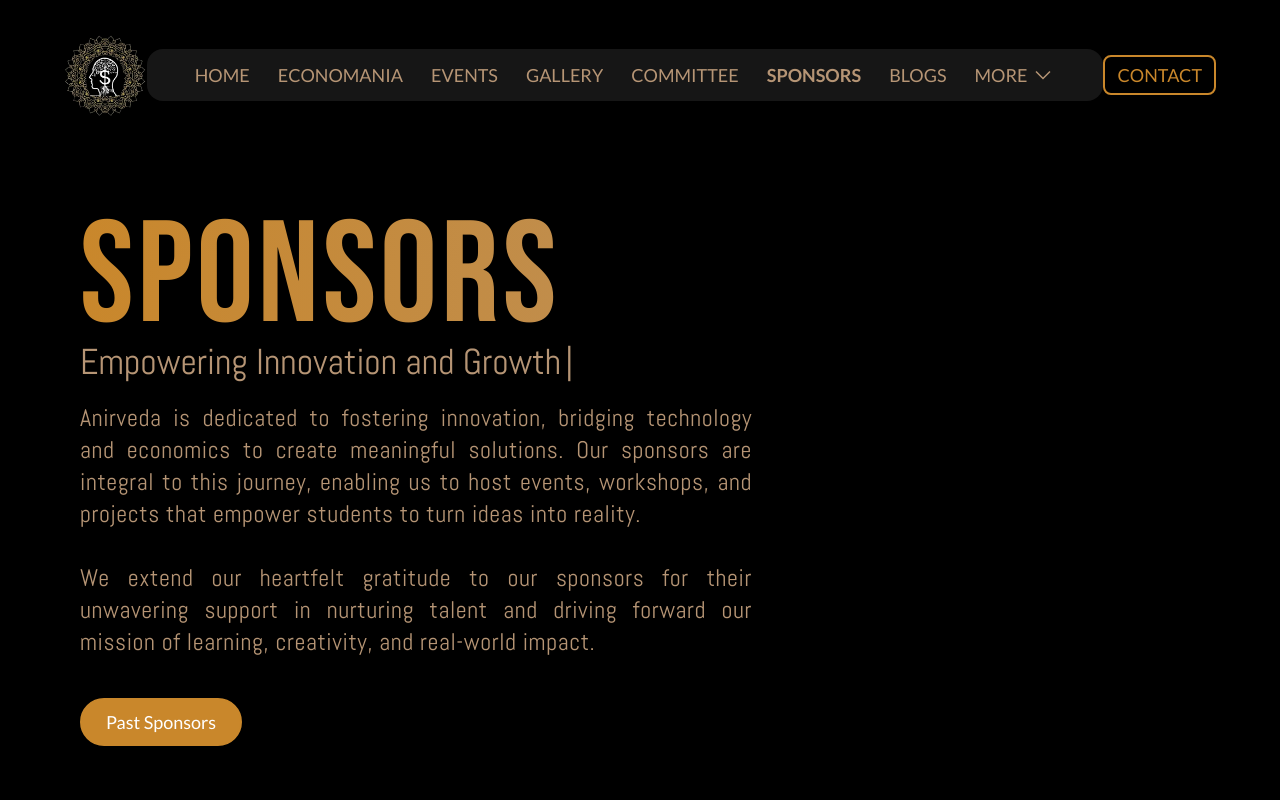
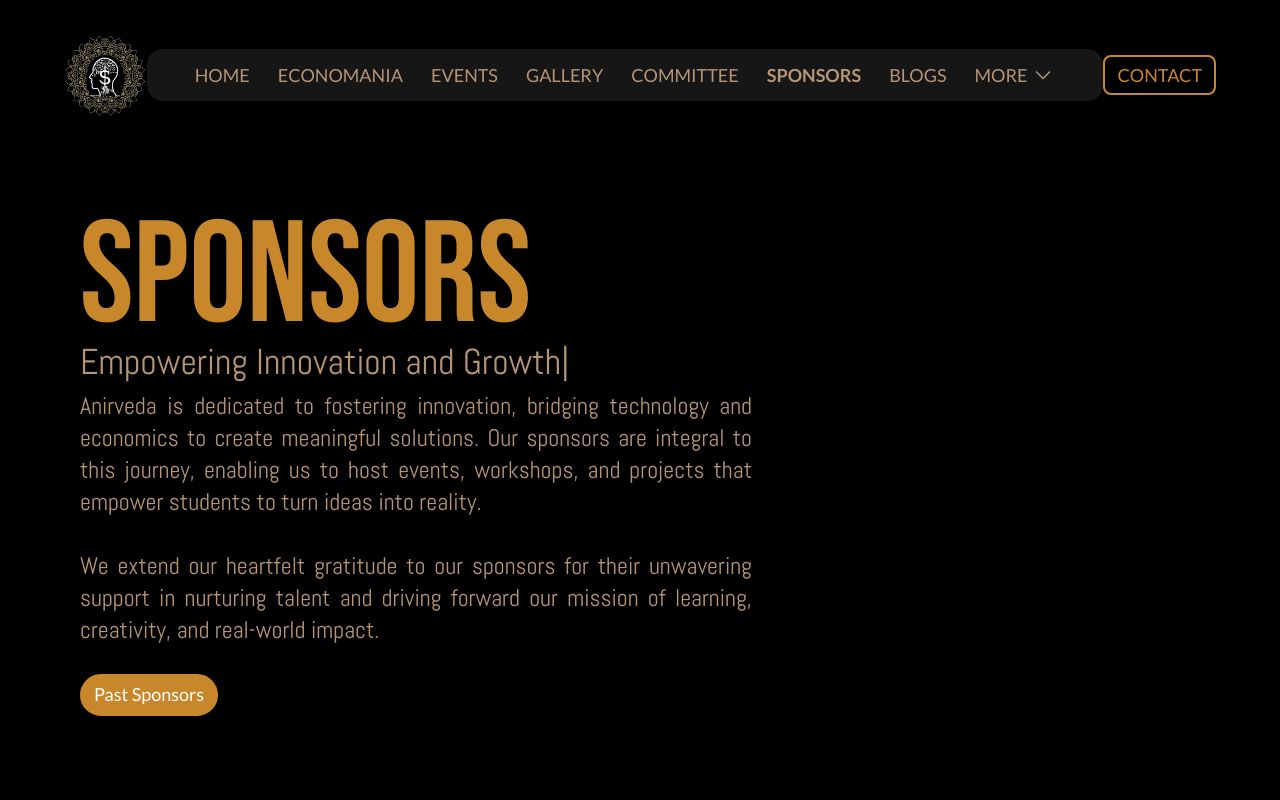
Before and after one commit to Rahil-24bcp143/Anirveda-Website, a React (Vite) app: page /sponsors in a window 1280 px wide. Shown: the top 800 px of the page. Built offline with nearby package versions, Linux system fonts and the light colour scheme.

Commit message:
Added the TypingText animation to home page

```diff
--- a/src/Pages/Blogs.jsx
+++ b/src/Pages/Blogs.jsx
@@ -3,6 +3,7 @@ import Navbar from "../components/Navbar";
 import ContactUs from "../components/ContactUs";
 import BlogCard from "../components/Blogs/BlogCard";
 import blogData from "../data/blogs";
+import TypingText from "../components/Animation/TypingText";
 
 const Blogs = () => {
   return (
@@ -17,7 +18,12 @@ const Blogs = () => {
         <div className="container mx-auto text-center">
           <h1 className="text-5xl font-Yeseva text-primary mb-4">Our Blogs</h1>
           <p className="text-secondary text-lg max-w-2xl mx-auto">
-            Explore insights, tips, and stories curated just for you.
+            <TypingText
+            text="Explore insights, tips, and stories curated just for you."
+            delay="1200"
+            typingSpeed="20"
+
+            />
           </p>
         </div>
       </div>
--- /dev/null
+++ b/src/components/Animation/TypingText.jsx
@@ -0,0 +1,85 @@
+import React, { useState, useEffect } from "react";
+
+const TypingText = ({
+  text = "Empowering Innovation and Growth",
+  className = "",
+  typingSpeed="120",
+  delay="800"
+}) => {
+  const [displayedText, setDisplayedText] = useState("");
+  const [isDeleting, setIsDeleting]   = useState(false);
+  const [charIndex, setCharIndex]     = useState(0);
+  const [isCursorBlinking, setCursor] = useState(true);
+
+
+  const typeSpeed         = typingSpeed;   // ms per character when typing
+  const deletingSpeed       = 60;    // ms per character when deleting
+  const initialPause        = 1000;  // wait before blink at end of typing
+  const blinkDuration       = 600;   // full blink cycle (on+off)
+  const numberOfBlinks      = 2;     // how many on/off cycles
+  const delayBeforeDeleting = delay;   // wait after blinking before deleting
+  const pauseAfterDeleting  = 900;   // wait after fully deleted before re‑typing
+
+  useEffect(() => {
+    let timer;
+    let blinkTimer;
+
+    const runAnimation = () => {
+      if (!isDeleting) {
+
+        if (charIndex < text.length) {
+          timer = setTimeout(() => {
+            setDisplayedText(text.slice(0, charIndex + 1));
+            setCharIndex(idx => idx + 1);
+          }, typingSpeed);
+        } else {
+
+          let blinkCount = 0;
+          setCursor(true);
+
+          blinkTimer = setInterval(() => {
+            if (blinkCount < numberOfBlinks * 2) {
+              setCursor(prev => !prev);
+              blinkCount++;
+            } else {
+              clearInterval(blinkTimer);
+              setCursor(false);
+              timer = setTimeout(() => setIsDeleting(true), delayBeforeDeleting);
+            }
+          }, blinkDuration / 2);
+        }
+      } else {
+        // — DELETING PHASE —
+        if (charIndex > 0) {
+          timer = setTimeout(() => {
+            setDisplayedText(text.slice(0, charIndex - 1));
+            setCharIndex(idx => idx - 1);
+          }, deletingSpeed);
+        } else {
+          // fully deleted → reset for next loop
+          timer = setTimeout(() => {
+            setIsDeleting(false);
+            setCharIndex(0);
+            setCursor(true);
+          }, pauseAfterDeleting);
+        }
+      }
+    };
+
+    runAnimation();
+
+    return () => {
+      clearTimeout(timer);
+      clearInterval(blinkTimer);
+    };
+  }, [charIndex, isDeleting, text]);
+
+  return (
+    <span className={className}>
+      {displayedText}
+      <span className={isCursorBlinking ? "inline" : "invisible"}>|</span>
+    </span>
+  );
+};
+
+export default TypingText;
--- a/src/components/Home/Main.jsx
+++ b/src/components/Home/Main.jsx
@@ -1,6 +1,7 @@
 import React, { useState } from "react";
 import { Link } from "react-router-dom";
 // import Popup from "../Popup.jsx";
+import TypingText from "../Animation/TypingText";
 
 export default function Main() {
   const [showPopup, setShowPopup] = useState(false); // State to toggle popup visibility
@@ -19,10 +20,13 @@ export default function Main() {
           anirveda
         </h1>
         <h2 className="-mt-2 font-Abel text-4xl text-secondary btwnMdAndLg:text-3xl xl:text-4xl">
-          The TechnoEconomics Club
+          <TypingText
+            text="The Techno-Economics Club"
+            typingSpeed="50"
+          />
         </h2>
         <p className="mx-auto mt-2 w-4/5 text-justify font-Abel text-base text-secondary btwnMdAndLg:mx-0 btwnMdAndLg:text-xl xl:w-3/5 xl:text-2xl">
-          Anirveda, the TechnoEconomics Club of PDEU, was established with an
+          was established with an
           astute vision - "Making student pioneers possess both business acumen
           and technical expertise." It continues to grow as an effort to combine
           the forces of Economics and Technology. In this interwoven web of a
@@ -37,7 +41,7 @@ export default function Main() {
             Committee
           </button>
         </Link>
-        <a href="#upcomingevents">
+        <a href="/upcomingevents">
           <button className="rounded-3xl border border-primary px-7 pt-1 pb-[6px] text-lg text-primary hover:bg-primary hover:text-white hover:duration-300">
             Events
           </button>
--- a/src/components/Sponsors/About.jsx
+++ b/src/components/Sponsors/About.jsx
@@ -1,126 +1,28 @@
-import React, { useState, useEffect } from "react";
+import React from "react";
+import TypingText from "../Animation/TypingText"
 
 export default function Main() {
-  const textToAnimate = "Empowering Innovation and Growth";
-  const [displayedText, setDisplayedText] = useState("");
-  const [isDeleting, setIsDeleting] = useState(false);
-  const [charIndex, setCharIndex] = useState(0);
-  const [isCursorBlinking, setIsCursorBlinking] = useState(true); // New state for cursor blink
-
-  // Animation timing controls
-  const typingSpeed = 120; // Speed of typing (ms per character)
-  const deletingSpeed = 60; // Speed of deleting (ms per character)
-  const initialPauseAfterTyping = 1000; // First part of the "double tap" pause
-  const blinkDuration = 600; // Duration for one blink cycle (e.g., 200ms on, 200ms off, 200ms on)
-  const numberOfBlinks = 2; // How many times the cursor should blink
-  const delayBeforeDeleting = 800; // Second part of the "double tap" pause after blinks
-  const pauseAfterDeleting = 900; // Pause after deleting all text
-
-  useEffect(() => {
-    let timer;
-    let blinkTimer;
-
-    const handleTypingEffect = () => {
-      if (!isDeleting) {
-        // --- TYPING PHASE ---
-        if (charIndex < textToAnimate.length) {
-          setIsCursorBlinking(true); // Cursor blinks while typing
-          timer = setTimeout(() => {
-            setDisplayedText(textToAnimate.substring(0, charIndex + 1));
-            setCharIndex((prevIndex) => prevIndex + 1);
-          }, typingSpeed);
-        } else {
-          // Text is fully typed. Start the specific blinking sequence.
-          setIsCursorBlinking(true); // Ensure cursor is visible initially for blinking
-
-          let blinkCount = 0;
-          blinkTimer = setInterval(() => {
-            if (blinkCount < numberOfBlinks * 2) { // x2 because it's a cycle of on/off
-              setIsCursorBlinking((prev) => !prev);
-              blinkCount++;
-            } else {
-              clearInterval(blinkTimer); // Stop blinking
-              setIsCursorBlinking(false); // Ensure cursor is hidden after blinks
-
-              // Now, after blinks are done, apply the total "double tap" delay before deleting
-              timer = setTimeout(() => {
-                setIsDeleting(true);
-              }, delayBeforeDeleting);
-
-            }
-          }, blinkDuration / 2); // Divide by 2 because setInterval runs for each state change (on/off)
-
-          // This outer setTimeout ensures there's an initial pause
-          // before the specific blink sequence even starts.
-          // This creates the first part of your "double tap" feel.
-          timer = setTimeout(() => {
-              // The `blinkTimer` takes over here.
-          }, initialPauseAfterTyping);
-        }
-      } else {
-        // --- DELETING PHASE ---
-        setIsCursorBlinking(true); // Cursor can blink while deleting or stay static
-        if (charIndex > 0) {
-          timer = setTimeout(() => {
-            setDisplayedText(textToAnimate.substring(0, charIndex - 1));
-            setCharIndex((prevIndex) => prevIndex - 1);
-          }, deletingSpeed);
-        } else {
-          // Text is fully deleted. Pause before starting to type again.
-          timer = setTimeout(() => {
-            setIsDeleting(false);
-            setCharIndex(0);
-            setDisplayedText(""); // Clear text for a clean re-type
-            setIsCursorBlinking(true); // Ensure cursor is visible to start typing again
-          }, pauseAfterDeleting);
-        }
-      }
-    };
-
-    handleTypingEffect();
-
-    // Cleanup: Clear all timeouts and intervals to prevent memory leaks
-    return () => {
-      clearTimeout(timer);
-      clearInterval(blinkTimer);
-    };
-  }, [
-    charIndex,
-    isDeleting,
-    textToAnimate,
-    typingSpeed,
-    deletingSpeed,
-    initialPauseAfterTyping,
-    delayBeforeDeleting,
-    pauseAfterDeleting,
-    blinkDuration, // Added new dependencies
-    numberOfBlinks, // Added new dependencies
-  ]);
-
   return (
-    <div className="mt-12 overflow-hidden px-3 btwnMdAndLg:mt-20 btwnMdAndLg:px-12 lg:px-16 xl:px-20 pb-28">
+    <div className="mt-12 overflow-hidden px-3 btwnMdAndLg:mt-20 btwnMdAndLg:px-12 lg:px-16 xl:px-20">
       <div className="text-center btwnMdAndLg:text-left">
-        <h1
-          className="font-Bebas text-[6rem] xs:text-9xl xl:text-[9rem] uppercase leading-[7rem] text-transparent bg-clip-text bg-gradient-to-r from-primary to-[#b69575] drop-shadow-sm tracking-wide"
-        >
+        <h1 className="font-Bebas text-[7rem] uppercase leading-[8rem] text-primary xs:text-9xl xs:leading-none  xl:text-[9rem]">
           Sponsors
         </h1>
-        <h2 className="-mt-2 font-Abel text-4xl text-secondary btwnMdAndLg:text-3xl xl:text-4xl">
-          {displayedText}
-          {/* Apply animate-blink class conditionally based on isCursorBlinking state */}
-          <span className={`ml-1 text-secondary ${isCursorBlinking ? 'animate-blink' : 'opacity-0'}`}>|</span>
+        <h2 className="-mt-2 font-Abel text-4xl text-secondary btwnMdAndLg:text-3xl xl:text-4xl" >
+          <TypingText
+            text="Empowering Innovation and Growth"
+          />
+
         </h2>
-        <p className="mx-auto mt-5 w-11/12 text-justify font-Abel text-base text-secondary btwnMdAndLg:mx-0 btwnMdAndLg:text-xl xl:w-3/5 xl:text-2xl leading-relaxed tracking-wide">
-          Anirveda is dedicated to fostering innovation, bridging technology and economics to create meaningful solutions.
-          Our sponsors are integral to this journey, enabling us to host events, workshops, and projects that empower students to turn ideas into reality.
+        <p className="mx-auto mt-2 w-4/5 text-justify font-Abel text-base text-secondary btwnMdAndLg:mx-0 btwnMdAndLg:text-xl xl:w-3/5 xl:text-2xl">
+          Anirveda is dedicated to fostering innovation, bridging technology and economics to create meaningful solutions. Our sponsors are integral to this journey, enabling us to host events, workshops, and projects that empower students to turn ideas into reality.
           <br /><br />
           We extend our heartfelt gratitude to our sponsors for their unwavering support in nurturing talent and driving forward our mission of learning, creativity, and real-world impact.
         </p>
       </div>
-
-      <div className="flex justify-center space-x-4 py-10 btwnMdAndLg:block btwnMdAndLg:space-y-4">
+      <div className="flex justify-center space-x-4 py-7 btwnMdAndLg:block">
         <a href="#pastsponsors">
-          <button className="rounded-3xl border-2 border-primary bg-primary px-6 py-2 text-lg text-white transition-all duration-300 ease-in-out hover:bg-transparent hover:text-primary hover:shadow-md hover:scale-105">
+          <button className="rounded-3xl border-2 border-primary bg-primary px-3 pt-1 pb-[6px] text-lg text-white hover:bg-transparent hover:duration-200">
             Past Sponsors
           </button>
         </a>
```
